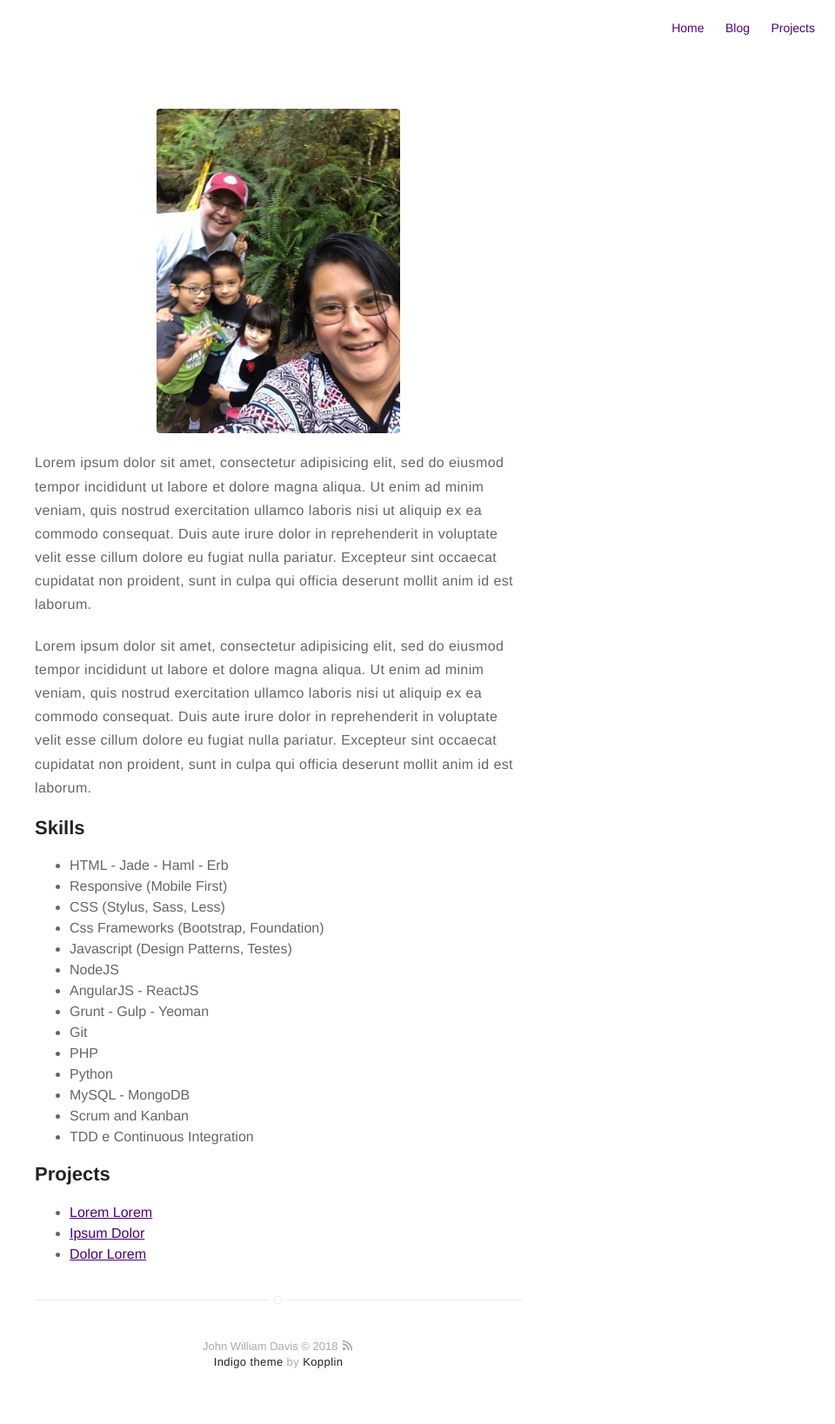
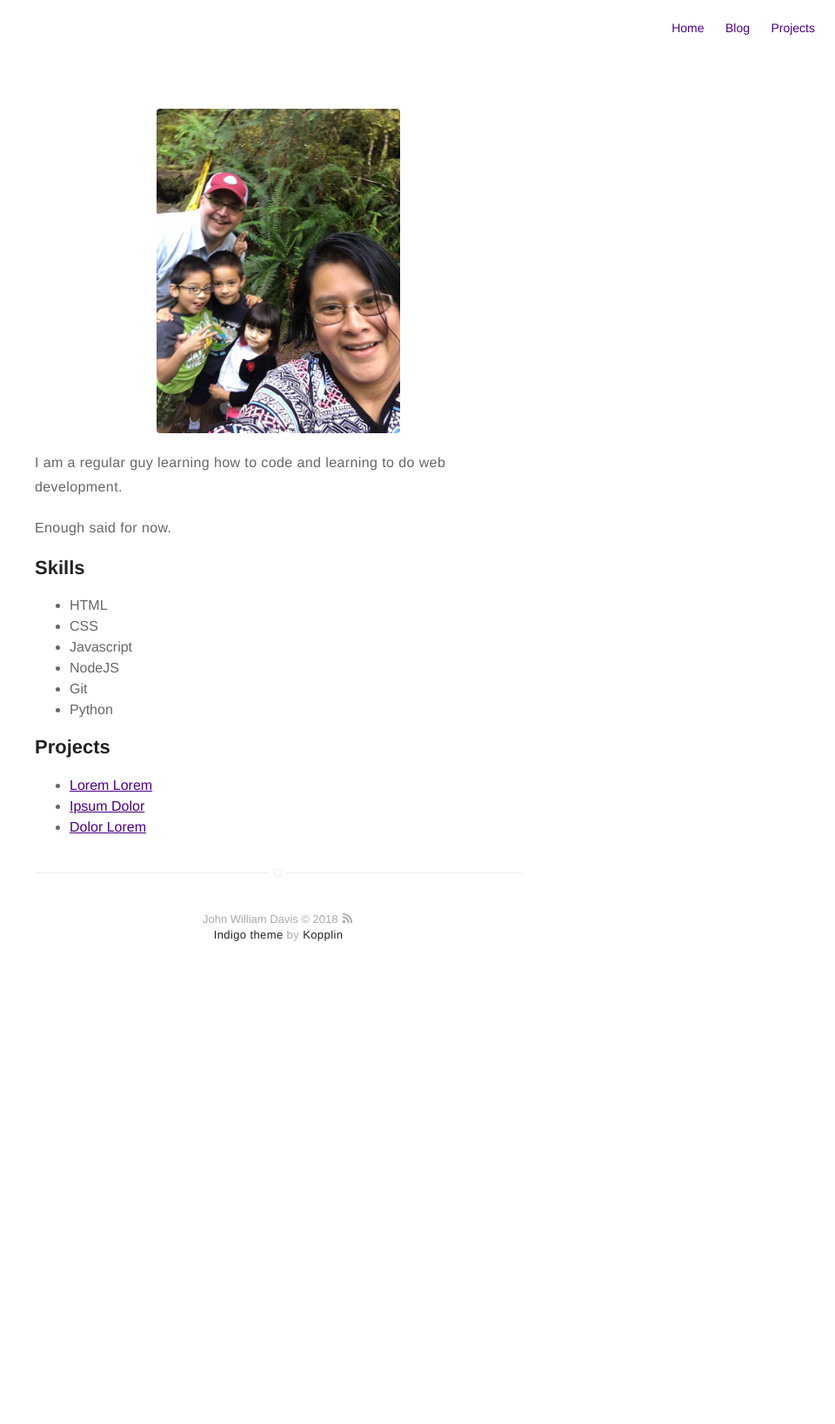
Before and after one commit to papadavis47/papadavis47.github.io, a Jekyll site: the page built from about.md, in a window 1280 px wide. Shown: the whole page at 87% size, without its empty margins (320-1280 px from the left). Built offline with Jekyll 4.4.1, drawn with Linux system fonts in a browser that asks for light colours; after the commit the page ends 1146 px from its top, so only the background shows below that.

Commit message:
first blog post, and some edits

```diff
--- a/about.md
+++ b/about.md
@@ -4,37 +4,19 @@ layout: page
 ---
 ![Profile Image]({{ site.url }}/{{ site.picture }})
 
-<p>Lorem ipsum dolor sit amet, consectetur adipisicing elit, sed do eiusmod
-tempor incididunt ut labore et dolore magna aliqua. Ut enim ad minim veniam,
-quis nostrud exercitation ullamco laboris nisi ut aliquip ex ea commodo
-consequat. Duis aute irure dolor in reprehenderit in voluptate velit esse
-cillum dolore eu fugiat nulla pariatur. Excepteur sint occaecat cupidatat non
-proident, sunt in culpa qui officia deserunt mollit anim id est laborum.</p>
+<p>I am a regular guy learning how to code and learning to do web development. </p>
 
-<p>Lorem ipsum dolor sit amet, consectetur adipisicing elit, sed do eiusmod
-tempor incididunt ut labore et dolore magna aliqua. Ut enim ad minim veniam,
-quis nostrud exercitation ullamco laboris nisi ut aliquip ex ea commodo
-consequat. Duis aute irure dolor in reprehenderit in voluptate velit esse
-cillum dolore eu fugiat nulla pariatur. Excepteur sint occaecat cupidatat non
-proident, sunt in culpa qui officia deserunt mollit anim id est laborum.</p>
+<p>Enough said for now.</p>
 
 <h2>Skills</h2>
 
 <ul class="skill-list">
-	<li>HTML - Jade - Haml - Erb</li>
-	<li>Responsive (Mobile First)</li>
-	<li>CSS (Stylus, Sass, Less)</li>
-	<li>Css Frameworks (Bootstrap, Foundation)</li>
-	<li>Javascript (Design Patterns, Testes)</li>
+	<li>HTML</li>
+	<li>CSS</li>
+	<li>Javascript</li>
 	<li>NodeJS</li>
-	<li>AngularJS - ReactJS</li>
-	<li>Grunt - Gulp - Yeoman</li>
 	<li>Git</li>
-	<li>PHP</li>
 	<li>Python</li>
-	<li>MySQL - MongoDB</li>
-	<li>Scrum and Kanban</li>
-	<li>TDD e Continuous Integration</li>
 </ul>
 
 <h2>Projects</h2>
```
Also changed, not shown: _posts/2018-11-08-my-first-post-on-my-new-blog.md (added, +16 -0 lines), assets/images/james.jpg (deleted).
